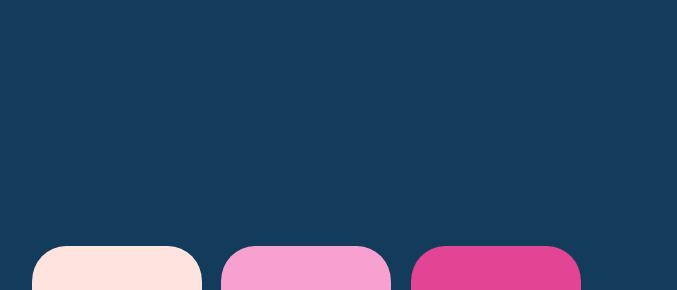
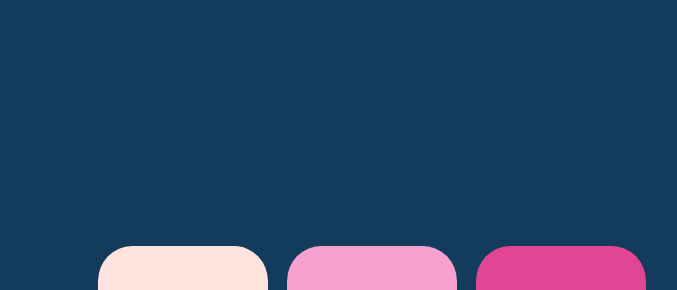
Before and after one commit to Gauravrandheer/Digital-clock-with-basic-html-css-and-javascript, a plain HTML site: page index.html in a window 1280 px wide. Shown: the part 29-319 px from the top of the page, without its empty margins (268-945 px from the left). Drawn offline with Linux system fonts and the light colour scheme.

Commit message:
change the margin of container in css

```diff
--- a/style.css
+++ b/style.css
@@ -8,7 +8,8 @@ html,body{
 .containor{
 padding: 300px;
 text-align: center;
-margin-right: 220px;
+/* margin-right: 220px; */
+margin: auto;
 }
 #hourid{
  font-size: 70px;
```
